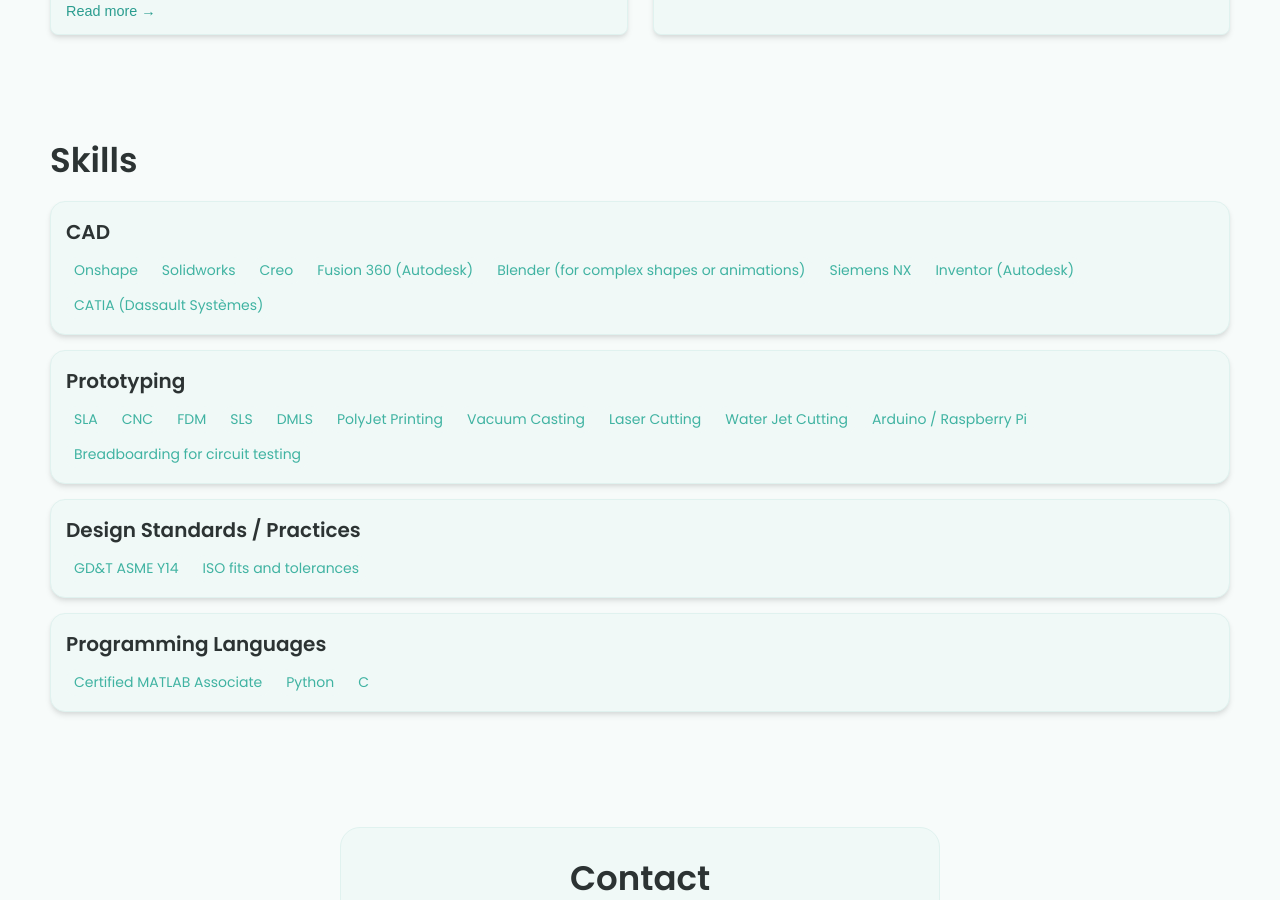
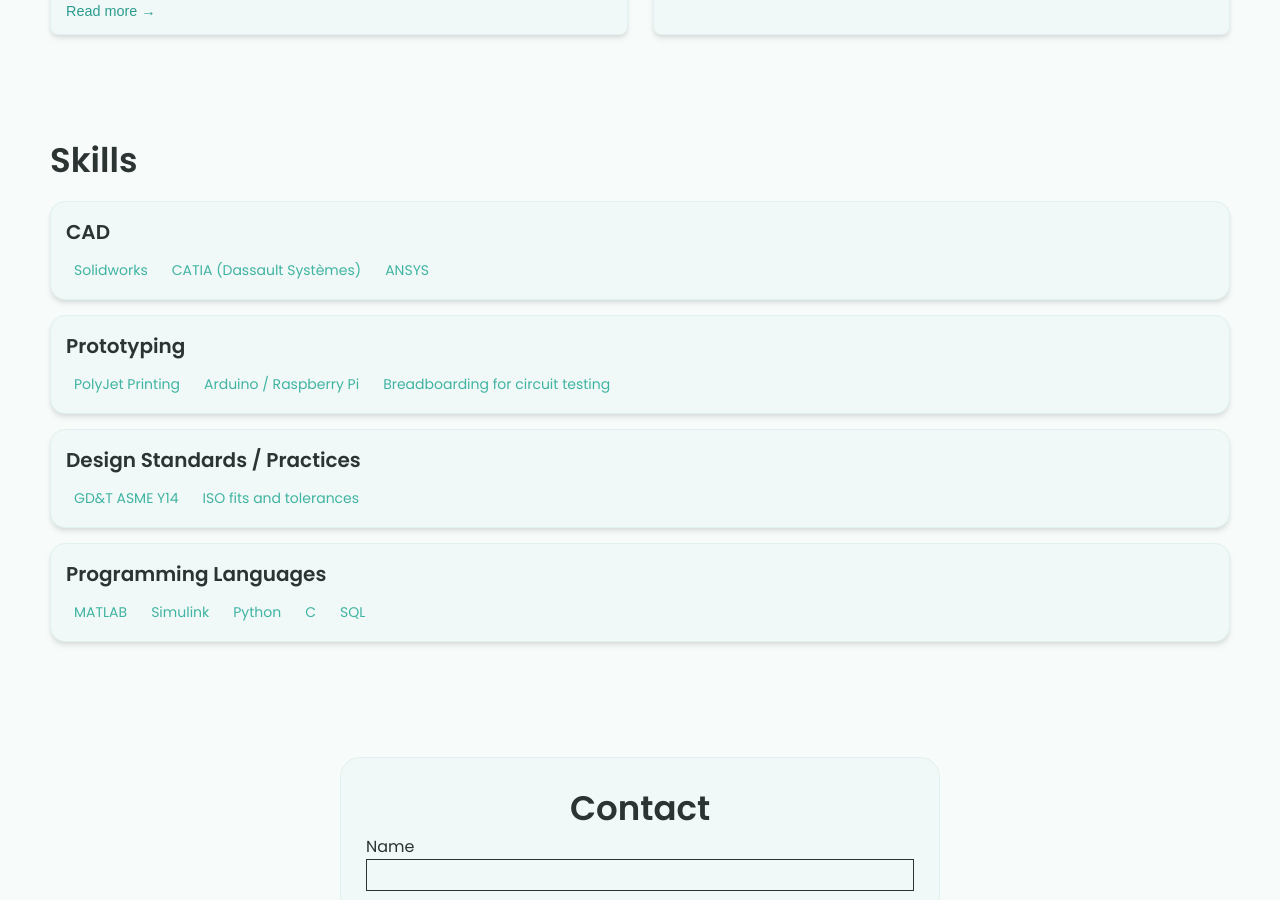
Before and after one commit to jaysonmendoza/jaysonmendoza.github.io, a Jekyll site: the page built from index.html, in a window 1280 px wide and 900 px high, scrolled down 1491 px. Built offline with Jekyll 4.4.1, drawn with Linux system fonts in a browser that asks for light colours.

Commit message:
Update _config.yml

```diff
--- a/_config.yml
+++ b/_config.yml
@@ -46,25 +46,12 @@
 skills:
   - category: CAD
     tools:
-    - Onshape
     - Solidworks
-    - Creo
-    - Fusion 360 (Autodesk)
-    - Blender (for complex shapes or animations)
-    - Siemens NX
-    - Inventor (Autodesk)
     - CATIA (Dassault Systèmes)
+    - ANSYS
   - category: Prototyping
     tools:
-    - SLA
-    - CNC
-    - FDM
-    - SLS
-    - DMLS
     - PolyJet Printing
-    - Vacuum Casting
-    - Laser Cutting
-    - Water Jet Cutting
     - Arduino / Raspberry Pi
     - Breadboarding for circuit testing
   - category: Design Standards / Practices
@@ -74,9 +61,11 @@
    # - PLM (PTC Windchill / Arena)
   - category: Programming Languages
     tools:
-      - Certified MATLAB Associate
+      - MATLAB
+      - Simulink
       - Python
       - C
+      - SQL
    # - KiCad
 #  - category: Problem Solving / Risk Management
 #    tools:
```
